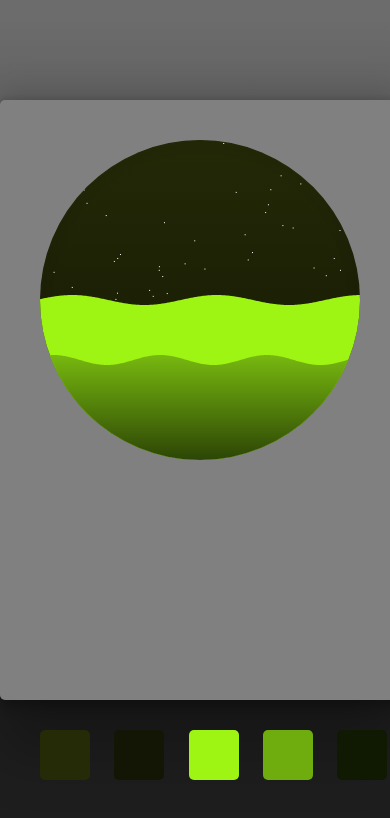
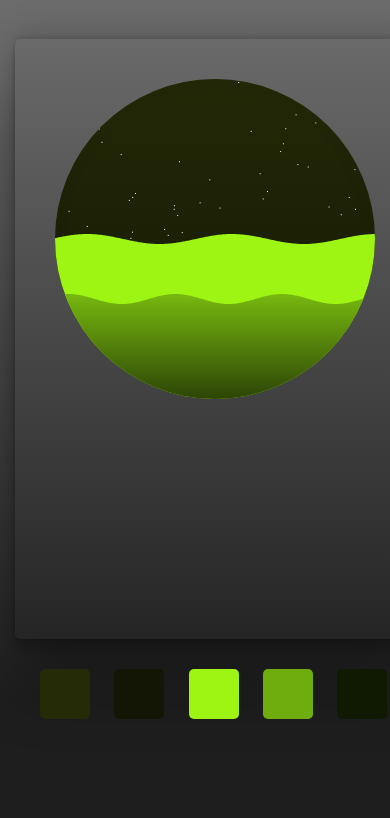
Before and after one commit to Aaes/lonelyLandscapes, a plain HTML site: page index.html in a window 390 px wide. Shown: the top 818 px of the page. Drawn offline with Linux system fonts and the light colour scheme.

Commit message:
Better stylings for phone

```diff
--- a/base.css
+++ b/base.css
@@ -5,34 +5,38 @@
 
 body {
   margin: 0px;
-  background-color: green !important;
+  background-color: black;
   background: linear-gradient(
     0deg,
     rgba(30, 30, 30, 1) 17%,
     rgba(108, 108, 108, 1) 98%
   );
-  width: 100%;
-  height: 1vh;
   background-attachment: fixed;
 }
 
-#canvas {
-  position: relative;
+#canvas-container {
   margin-left: auto;
   margin-right: auto;
-  margin-top: 100px;
+  margin-top: 10%;
   display: block;
   width: 400px;
   height: 600px;
-  background-color: gray;
+}
+
+#canvas {
   border-radius: 5px;
   box-shadow: rgba(0, 0, 0, 0.25) 0px 54px 55px,
     rgba(0, 0, 0, 0.12) 0px -12px 30px, rgba(0, 0, 0, 0.12) 0px 4px 6px,
     rgba(0, 0, 0, 0.17) 0px 12px 13px, rgba(0, 0, 0, 0.09) 0px -3px 5px;
 }
 
+@media only screen and (max-width: 600px) {
+  #canvas {
+    margin-left: 15px;
+  }
+}
+
 #colors {
-  position: relative;
   margin-left: auto;
   margin-right: auto;
   display: block;
--- a/index.html
+++ b/index.html
@@ -17,7 +17,9 @@
     <script src="./lonelyLandscapes.js"></script>
   </head>
   <body>
-    <canvas id="canvas" width="400" height="600"> </canvas>
+    <div id="canvas-container">
+      <canvas id="canvas" width="400" height="600"> </canvas>
+    </div>
     <div id="colors">
       <div></div>
       <div></div>
```
